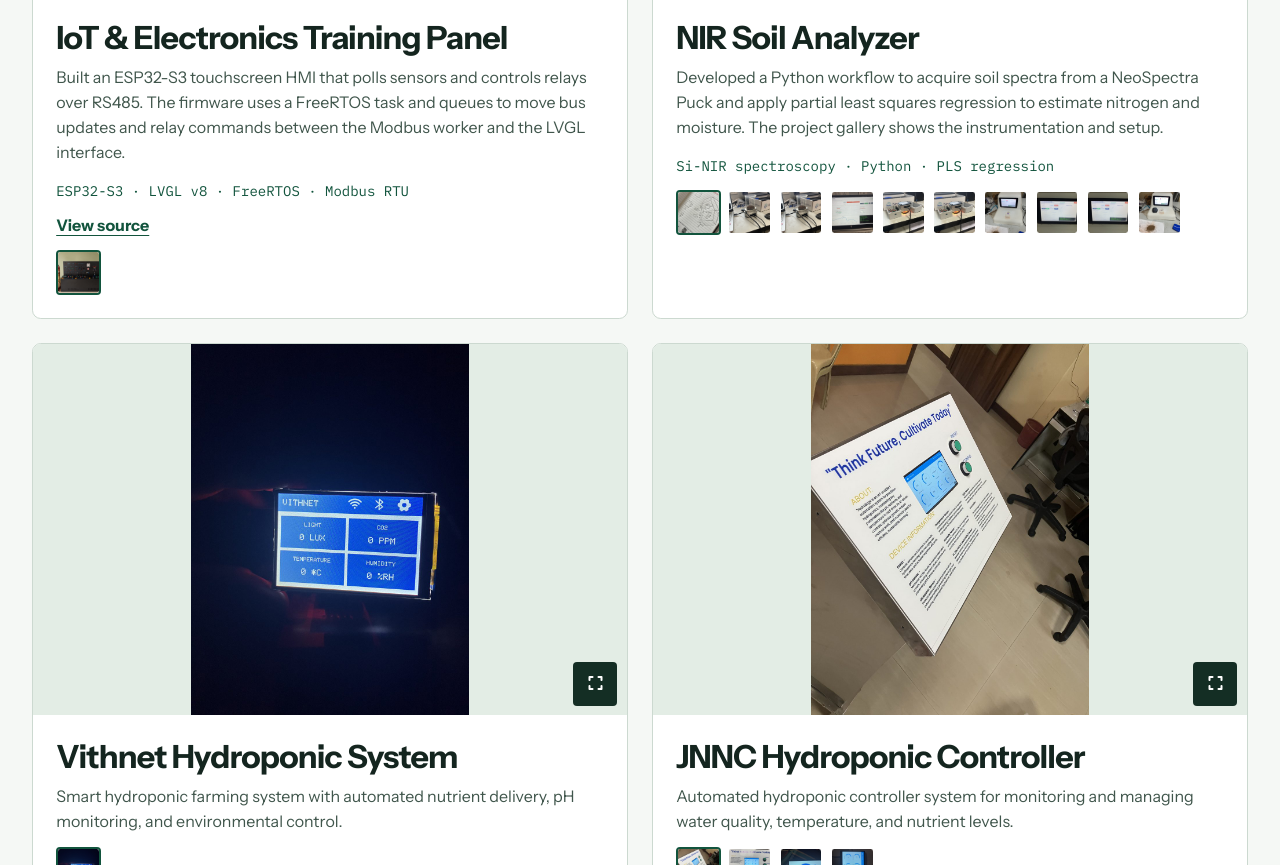
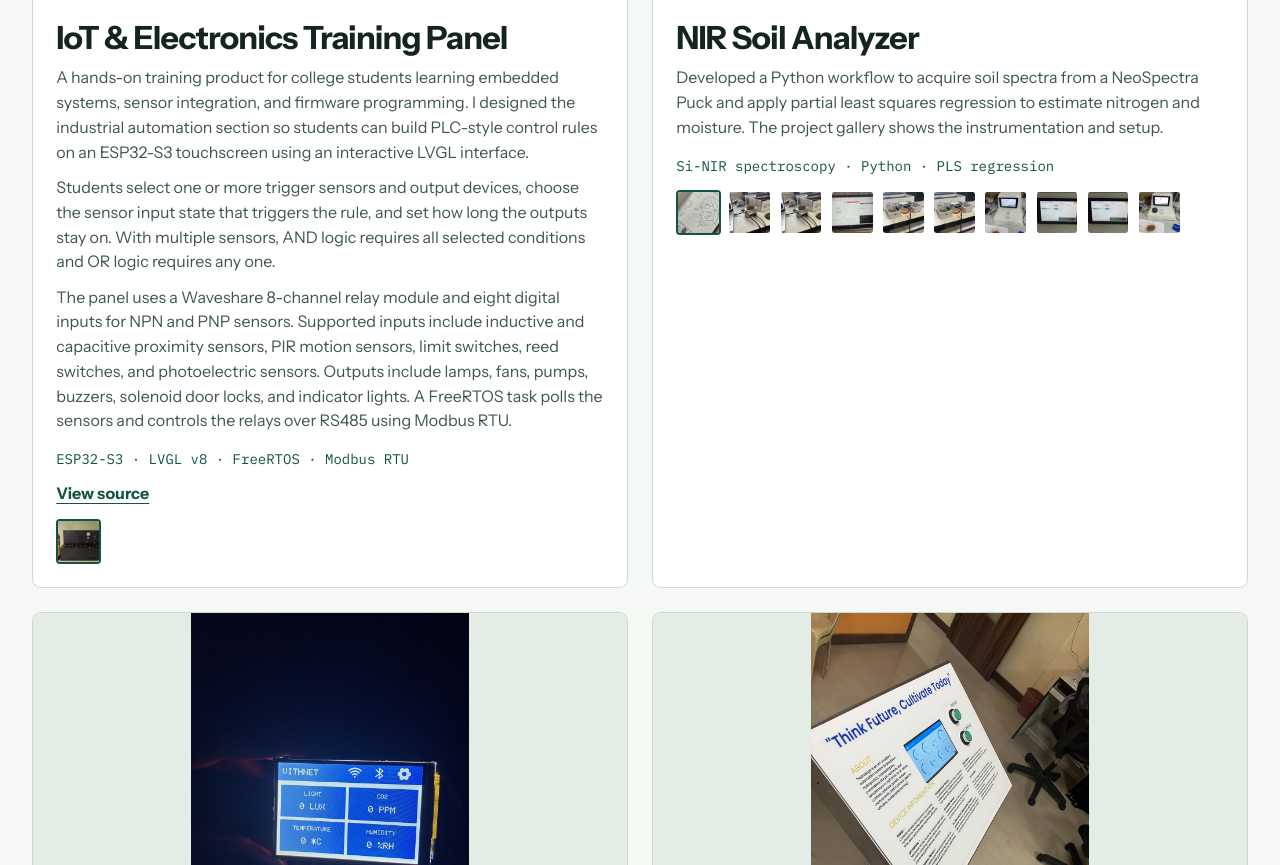
Before and after one commit to Deepakr011/portfolio, a plain HTML site: page index.html in a window 1280 px wide. Shown: the part 1066-1931 px from the top of the page. Drawn offline with Linux system fonts and the light colour scheme.

Commit message:
Describe PLC-style automation training panel

```diff
--- a/index.html
+++ b/index.html
@@ -54,7 +54,9 @@
                     <div class="project-info">
 
                         <h3 class="project-title">IoT & Electronics Training Panel</h3>
-                        <p class="project-desc">Built an ESP32-S3 touchscreen HMI that polls sensors and controls relays over RS485. The firmware uses a FreeRTOS task and queues to move bus updates and relay commands between the Modbus worker and the LVGL interface.</p>
+                        <p class="project-desc">A hands-on training product for college students learning embedded systems, sensor integration, and firmware programming. I designed the industrial automation section so students can build PLC-style control rules on an ESP32-S3 touchscreen using an interactive LVGL interface.</p>
+                        <p class="project-desc">Students select one or more trigger sensors and output devices, choose the sensor input state that triggers the rule, and set how long the outputs stay on. With multiple sensors, AND logic requires all selected conditions and OR logic requires any one.</p>
+                        <p class="project-desc">The panel uses a Waveshare 8-channel relay module and eight digital inputs for NPN and PNP sensors. Supported inputs include inductive and capacitive proximity sensors, PIR motion sensors, limit switches, reed switches, and photoelectric sensors. Outputs include lamps, fans, pumps, buzzers, solenoid door locks, and indicator lights. A FreeRTOS task polls the sensors and controls the relays over RS485 using Modbus RTU.</p>
                         <p class="stack">ESP32-S3 · LVGL v8 · FreeRTOS · Modbus RTU</p>
                         <a class="source" href="https://github.com/Deepakr011/Christ_king_AIOTA_PLC_display/blob/main/09_lvgl_Porting/09_lvgl_Porting.ino">View source</a>
                         <div class="project-gallery-thumbs" data-project="iot-training-panel">
```
